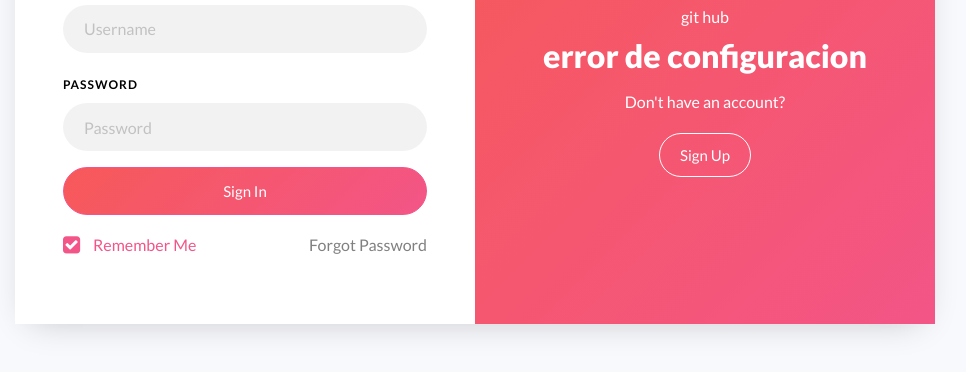
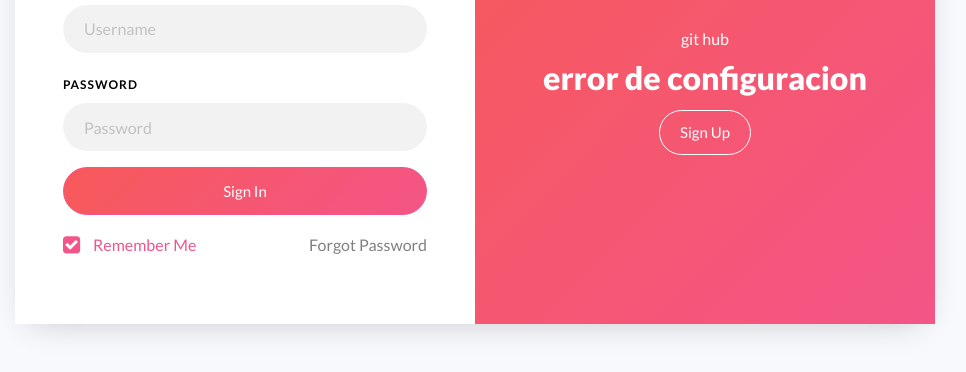
Before and after one commit to andresdiaz1996/login, a plain HTML site: page index.html in a window 1280 px wide. Shown: the part 354-726 px from the top of the page, without its empty margins (165-1131 px from the left). Drawn offline with Linux system fonts and the light colour scheme.

Commit message:
conflicto resuelto

```diff
--- a/index.html
+++ b/index.html
@@ -25,8 +25,9 @@
 					<div class="wrap d-md-flex">
 						<div class="text-wrap p-4 p-lg-5 text-center d-flex align-items-center order-md-last">
 							<div class="text w-100">
+
 								git hub<h2>error de configuracion</h2>
-								<p>Don't have an account?</p>
+
 								<a href="#" class="btn btn-white btn-outline-white">Sign Up</a>
 							</div>
 			      </div>
```
Also changed, not shown: 1 other file.
